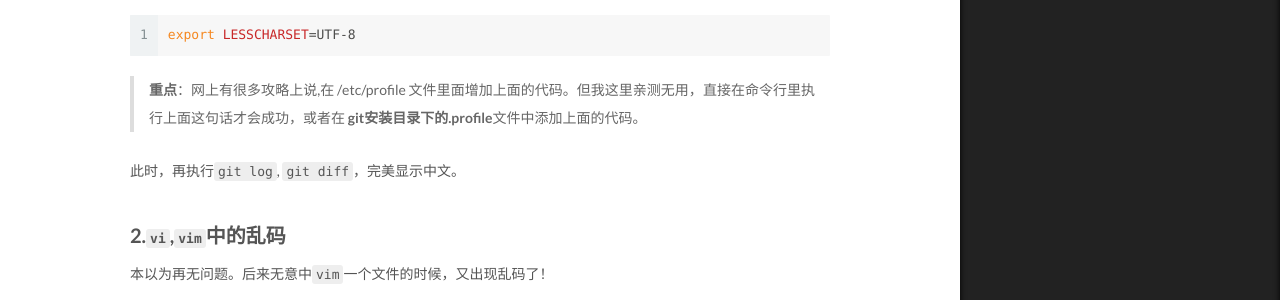
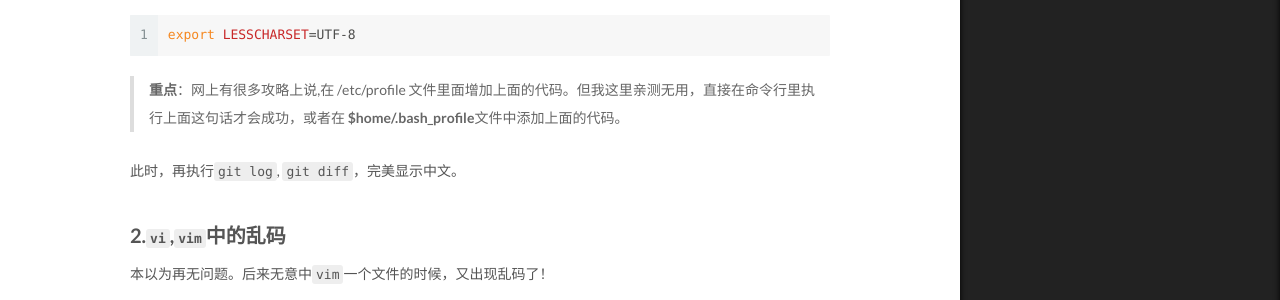
Before and after one commit to yunchangyue/blog, a Jekyll site: the page built from _posts/2018-11-16-securecrt.md, in a window 1280 px wide and 1400 px high, scrolled down 2516 px. Shown: the part 220-520 px from the top of the window. Built offline with Jekyll 4.4.1, drawn with Linux system fonts in a browser that asks for light colours; comment, search, counter and statistics services are not loaded.

Commit message:
修改文章，使之更加正确

````diff
--- a/_posts/2018-11-16-securecrt.md
+++ b/_posts/2018-11-16-securecrt.md
@@ -55,7 +55,7 @@ vi ~/.gitconfig
 ```shell
 export LESSCHARSET=UTF-8
 ```
-> **重点**：网上有很多攻略上说,在 /etc/profile 文件里面增加上面的代码。但我这里亲测无用，直接在命令行里执行上面这句话才会成功，或者在 **git安装目录下的.profile**文件中添加上面的代码。
+> **重点**：网上有很多攻略上说,在 /etc/profile 文件里面增加上面的代码。但我这里亲测无用，直接在命令行里执行上面这句话才会成功，或者在 **$home/.bash_profile**文件中添加上面的代码。
 
 此时，再执行`git log`, `git diff`，完美显示中文。
 
````
